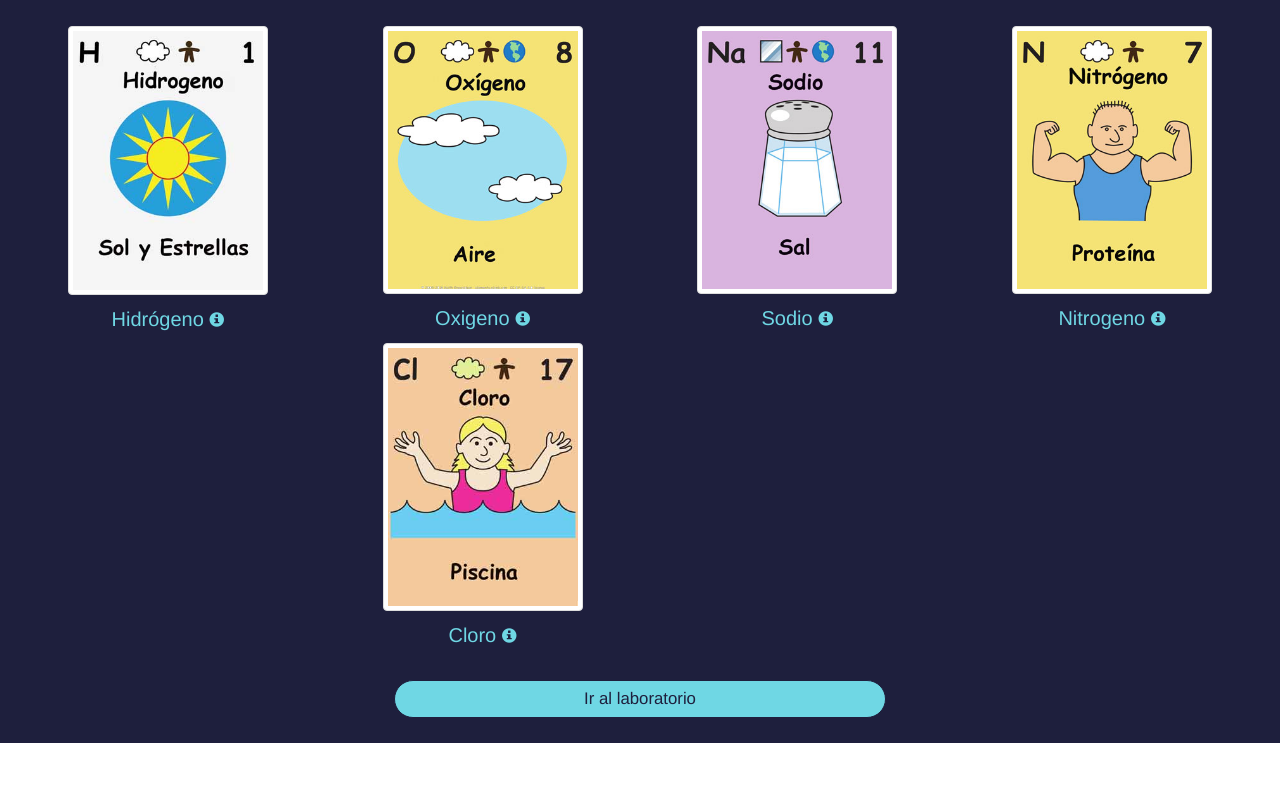
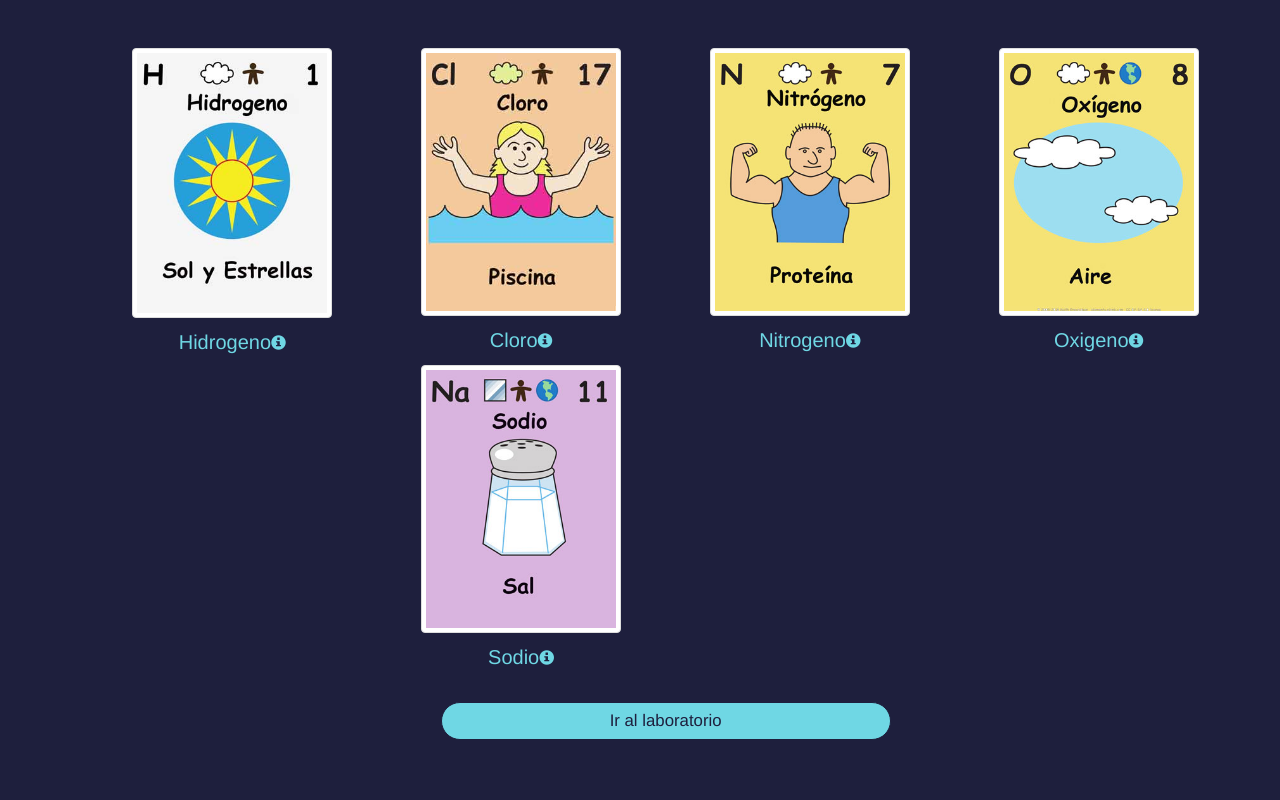
Before and after one commit to DavidFHCh/ALCHEMY, a Django app: page /almacen/ in a window 1280 px wide. Run offline with Django 3.2, Linux system fonts and the light colour scheme; data comes from the database, SQL or seed files in the repository; some libraries are stand-ins or nearby versions.

Commit message:
Arreglando el back

```diff
--- a/myserver/alchemy/templates/alchemy/almacen.html
+++ b/myserver/alchemy/templates/alchemy/almacen.html
@@ -18,7 +18,7 @@
     			margin: 0;
     			padding: 0
     		}
-    		.container-fluid {
+    		.container {
 					/*
     			height: 100%;
     			width: 100%;
@@ -53,191 +53,45 @@
 
 	</head>
 
-	<body>
-		{% load staticfiles %}
-		<div class="container-fluid">
+	<body class="container">
+
+		<div class="container">
 
 			<div class="row">
+			{% load staticfiles %}
 
 				<!- Cuadros que mostraran la informacion de los elementos. ->
 
-				<!- HIDROGENO ->
+			{% for e in elementos_list %}
 
-				<div class="col-md-3 col-sm-6 col-xs-12">
-
+				<div class="col-lg-3 col-md-4 col-sm-6 col-xs-12">
 				<div class="card">
-
-						<img class="card-img-top img-thumbnail center-block" src="{% static "alchemy/Hidrogeno.jpg" %}" alt="H" height="100" width="200">
-
+				{% with filename=e.Foto_Elemento %}
+				<img class="card-img-top img-thumbnail center-block" src="/static/alchemy/{{filename}}"  height="100" width="200">
+				{% endwith %}
 				<div class="card-body">
 
-							<a href="#info_h" class="btn btn-link btn-lg center-block" data-toggle="modal">Hidrógeno <span class="glyphicon glyphicon-info-sign" aria-hidden="true"></span></a>
+					<a href="#info{{ forloop.counter }}" class="btn btn-link btn-lg center-block" data-toggle="modal">{{e.Nombre_Elemento}}<span class="glyphicon glyphicon-info-sign" aria-hidden="true"></span></a>
 
-							<div class="modal fade" id="info_h">
+					<div class="modal fade" id="info{{ forloop.counter }}">
 					<div class="modal-dialog">
 					<div class="modal-content">
-
 					<div class="modal-header">
 						<button type="button" class="close" data-dismiss="modal" aria-hidden="true">&times;</button>
-											<h4 class="modal-title">Hidrógeno</h4>
+						<h4 class="modal-title">{{e.Nombre_Elemento}}</h4>
 					</div>
-
 					<div class="modal-body">
-											<p>AQUÍ VA LA INFORMACIÓN.</p>
+						<p>{{e.Informacion_Elemento}}.</p>
+					</div>
+					</div>
+					</div>
 					</div>
 
 				</div>
 				</div>
 				</div>
 
-						</div>
-
-					</div>
-
-				</div>
-
-				<!- OXIGENO ->
-
-				<div class=" col-md-3 col-sm-6 col-xs-12">
-
-					<div class="card">
-
-						<img class="card-img-top img-thumbnail center-block" src="{% static "alchemy/Oxigeno.jpg" %}" alt="O" height="100" width="200">
-
-						<div class="card-body">
-
-							<a href="#info_o" class="btn btn-link btn-lg center-block" data-toggle="modal">Oxigeno <span class="glyphicon glyphicon-info-sign" aria-hidden="true"></span></a>
-
-							<div class="modal fade" id="info_o">
-								<div class="modal-dialog">
-									<div class="modal-content">
-
-										<div class="modal-header">
-											<button type="button" class="close" data-dismiss="modal" aria-hidden="true">&times;</button>
-											<h4 class="modal-title">Oxigeno</h4>
-										</div>
-
-										<div class="modal-body">
-											<p>AQUÍ VA LA INFORMACIÓN.</p>
-										</div>
-
-									</div>
-								</div>
-							</div>
-
-						</div>
-
-					</div>
-
-				</div>
-
-
-
-
-				<!- SODIO ->
-
-				<div class=" col-md-3 col-sm-6 col-xs-12">
-
-					<div class="card">
-
-						<img class="card-img-top img-thumbnail center-block" src="{% static "alchemy/Sodio.jpg" %}" alt="C" height="100" width="200">
-
-						<div class="card-body">
-
-							<a href="#info_c" class="btn btn-link btn-lg center-block" data-toggle="modal">Sodio <span class="glyphicon glyphicon-info-sign" aria-hidden="true"></span></a>
-
-							<div class="modal fade" id="info_c">
-								<div class="modal-dialog">
-									<div class="modal-content">
-
-										<div class="modal-header">
-											<button type="button" class="close" data-dismiss="modal" aria-hidden="true">&times;</button>
-											<h4 class="modal-title">Carbono</h4>
-										</div>
-
-										<div class="modal-body">
-											<p>AQUÍ VA LA INFORMACIÓN.</p>
-										</div>
-
-									</div>
-								</div>
-							</div>
-
-						</div>
-
-					</div>
-
-				</div>
-
-				<!- NITROGENO ->
-
-				<div class=" col-md-3 col-sm-6 col-xs-12">
-
-					<div class="card">
-
-						<img class="card-img-top img-thumbnail center-block" src="{% static "alchemy/Nitrogeno.jpg" %}" alt="C" height="100" width="200">
-
-						<div class="card-body">
-
-							<a href="#info_c" class="btn btn-link btn-lg center-block" data-toggle="modal">Nitrogeno <span class="glyphicon glyphicon-info-sign" aria-hidden="true"></span></a>
-
-							<div class="modal fade" id="info_c">
-								<div class="modal-dialog">
-									<div class="modal-content">
-
-										<div class="modal-header">
-											<button type="button" class="close" data-dismiss="modal" aria-hidden="true">&times;</button>
-											<h4 class="modal-title">Carbono</h4>
-										</div>
-
-										<div class="modal-body">
-											<p>AQUÍ VA LA INFORMACIÓN.</p>
-										</div>
-
-									</div>
-								</div>
-							</div>
-
-						</div>
-
-					</div>
-
-				</div>
-
-				<!- CLORO ->
-
-				<div class=" col-md-3 col-sm-6 col-xs-12">
-
-					<div class="card">
-
-						<img class="card-img-top img-thumbnail center-block" src="{% static "alchemy/Cloro.jpg" %}" alt="C" height="100" width="200">
-
-						<div class="card-body">
-
-							<a href="#info_c" class="btn btn-link btn-lg center-block" data-toggle="modal">Cloro <span class="glyphicon glyphicon-info-sign" aria-hidden="true"></span></a>
-
-							<div class="modal fade" id="info_c">
-								<div class="modal-dialog">
-									<div class="modal-content">
-
-										<div class="modal-header">
-											<button type="button" class="close" data-dismiss="modal" aria-hidden="true">&times;</button>
-											<h4 class="modal-title">Carbono</h4>
-										</div>
-
-										<div class="modal-body">
-											<p>AQUÍ VA LA INFORMACIÓN.</p>
-										</div>
-
-									</div>
-								</div>
-							</div>
-
-						</div>
-
-					</div>
-
-				</div>
+			{% endfor %}
 
 
 			</div>
```
Also changed, not shown: myserver/alchemy/templates/alchemy/mezclar.html (+5 -5 lines). Lines whose indentation alone changed are shown as unchanged.
